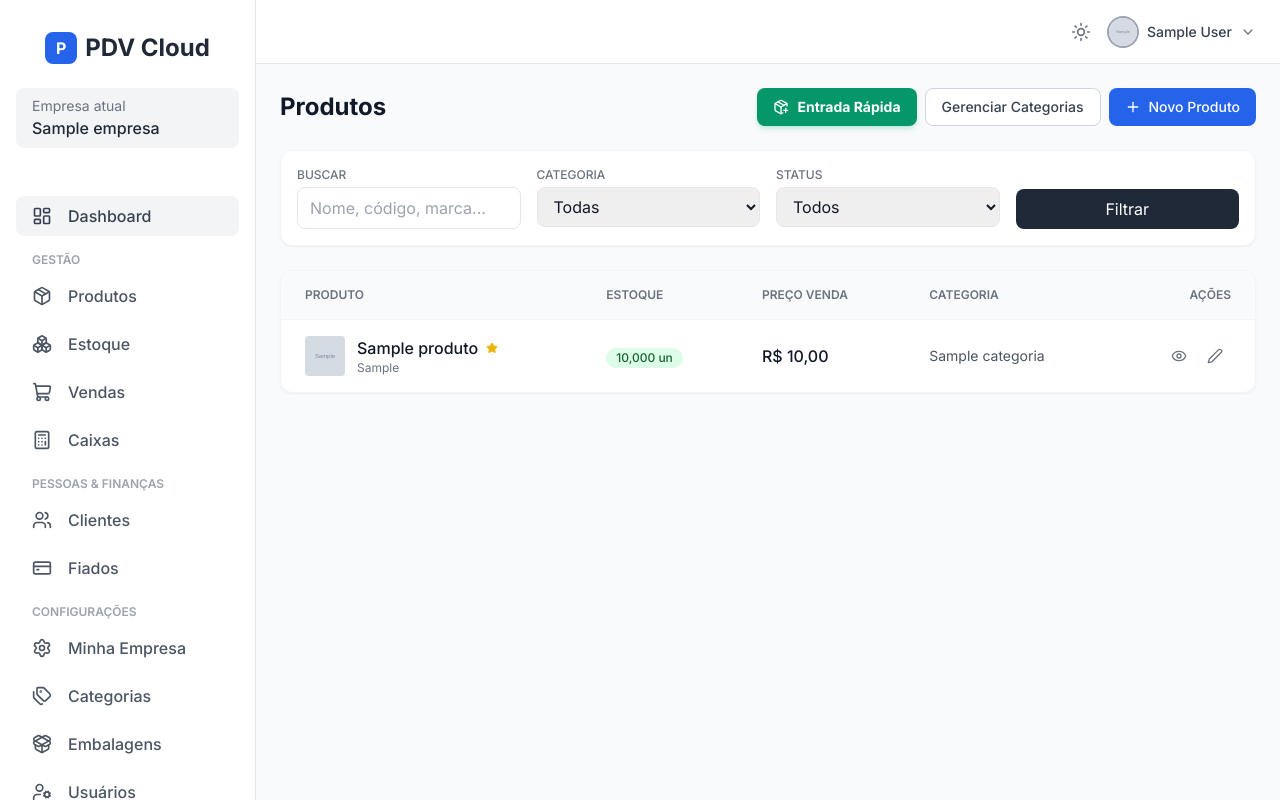
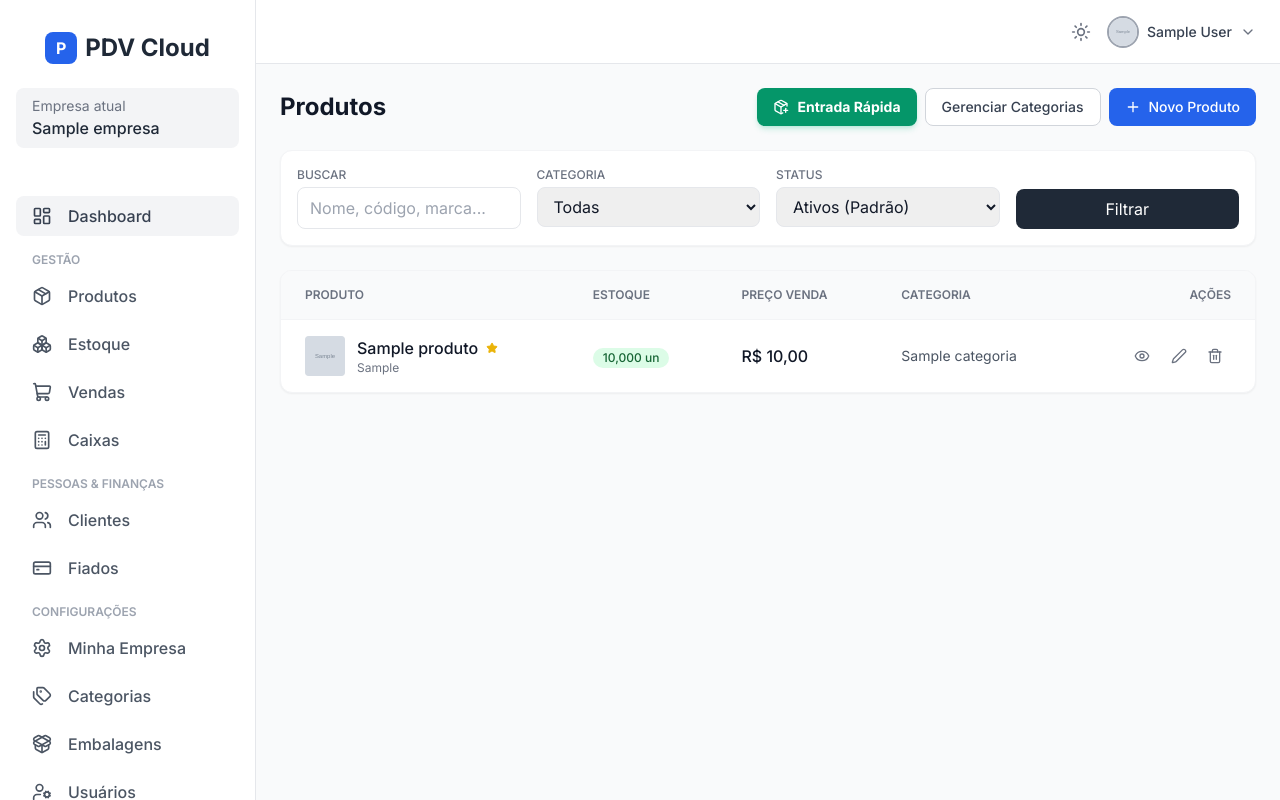
Before and after one commit to lgluiz1/pvd, a Django app: page /produtos/ in a window 1280 px wide. Run offline with Django 4.2, Linux system fonts and the light colour scheme; a user stored in the database is signed in; tables that the repository leaves empty hold one stand-in row (values such as "Sample post"); grey boxes marked "Sample" are stand-in pictures; some libraries are stand-ins or nearby versions.

Commit message:
Feat: Adiciona botao de exclusao de produto e oculta produtos inativos por padrao

```diff
--- a/produtos/urls.py
+++ b/produtos/urls.py
@@ -8,6 +8,7 @@ urlpatterns = [
     path('criar/', views.produto_criar, name='criar'),
     path('<uuid:pk>/', views.produto_detalhe, name='detalhe'),
     path('<uuid:pk>/editar/', views.produto_editar, name='editar'),
+    path('<uuid:pk>/excluir/', views.produto_excluir, name='excluir'),
     path('categorias/', views.categoria_lista, name='categorias'),
     path('embalagens/', views.embalagem_lista, name='embalagens'),
     path('buscar-codigo/', views.buscar_por_codigo, name='buscar_codigo'),
--- a/produtos/views.py
+++ b/produtos/views.py
@@ -1,5 +1,6 @@
 from django.shortcuts import render, redirect, get_object_or_404
 from django.contrib.auth.decorators import login_required
+from django.views.decorators.http import require_POST
 from django.contrib import messages
 from django.http import JsonResponse
 from django.db.models import Q
@@ -40,15 +41,15 @@ def produto_lista(request):
     if categoria_id:
         produtos = produtos.filter(categoria_id=categoria_id)
 
-    status_filter = request.GET.get('status', '')
+    status_filter = request.GET.get('status', 'ativo')
     if status_filter == 'ativo':
         produtos = produtos.filter(ativo=True)
     elif status_filter == 'inativo':
         produtos = produtos.filter(ativo=False)
     elif status_filter == 'estoque_baixo':
-        produtos = produtos.filter(quantidade__lte=models.F('estoque_minimo'))
+        produtos = produtos.filter(ativo=True, quantidade__lte=models.F('estoque_minimo'))
     elif status_filter == 'favorito':
-        produtos = produtos.filter(favorito=True)
+        produtos = produtos.filter(ativo=True, favorito=True)
 
     categorias = Categoria.objects.filter(empresa=request.empresa, ativo=True)
 
@@ -201,6 +202,24 @@ def produto_detalhe(request, pk):
 
 
 @login_required
+@require_POST
+def produto_excluir(request, pk):
+    """Exclui o produto. Se já tiver vendas associadas (ProtectedError), apenas desativa."""
+    produto = get_object_or_404(Produto, pk=pk, empresa=request.empresa)
+    nome = produto.nome
+    try:
+        produto.delete()
+        messages.success(request, f'Produto "{nome}" excluído com sucesso.')
+    except Exception as e:
+        # Geralmente ProtectedError se ele está vinculado a um ItemVenda
+        produto.ativo = False
+        produto.save()
+        messages.warning(request, f'Produto "{nome}" não pôde ser excluído pois possui histórico de vendas, então foi desativado e removido da listagem.')
+
+    return redirect('produtos:lista')
+
+
+@login_required
 def categoria_lista(request):
     """CRUD de categorias."""
     categorias = Categoria.objects.filter(empresa=request.empresa)
--- a/templates/produtos/lista.html
+++ b/templates/produtos/lista.html
@@ -36,8 +36,9 @@
         <div>
             <label class="block text-xs font-medium text-gray-500 uppercase dark:text-gray-400 mb-1">Status</label>
             <select name="status" class="w-full px-3 py-2 border rounded-lg dark:bg-gray-900 dark:border-gray-700 dark:text-white focus:ring-2 focus:ring-blue-500">
-                <option value="">Todos</option>
-                <option value="ativo" {% if request.GET.status == 'ativo' %}selected{% endif %}>Ativos</option>
+                <option value="ativo" {% if request.GET.status == 'ativo' or not request.GET.status %}selected{% endif %}>Ativos (Padrão)</option>
+                <option value="todos" {% if request.GET.status == 'todos' %}selected{% endif %}>Todos (Inclui Excluídos)</option>
+                <option value="inativo" {% if request.GET.status == 'inativo' %}selected{% endif %}>Apenas Excluídos/Inativos</option>
                 <option value="estoque_baixo" {% if request.GET.status == 'estoque_baixo' %}selected{% endif %}>Estoque Baixo</option>
                 <option value="favorito" {% if request.GET.status == 'favorito' %}selected{% endif %}>Favoritos</option>
             </select>
@@ -98,12 +99,18 @@
                         {{ p.categoria.nome|default:"-" }}
                     </td>
                     <td class="px-6 py-4 text-right">
-                        <a href="{% url 'produtos:detalhe' p.pk %}" class="inline-flex items-center justify-center w-8 h-8 text-gray-500 hover:text-blue-600 hover:bg-blue-50 rounded-lg dark:hover:bg-blue-900/30 dark:hover:text-blue-400 transition-colors">
+                        <a href="{% url 'produtos:detalhe' p.pk %}" class="inline-flex items-center justify-center w-8 h-8 text-gray-500 hover:text-blue-600 hover:bg-blue-50 rounded-lg dark:hover:bg-blue-900/30 dark:hover:text-blue-400 transition-colors" title="Ver Detalhes">
                             <i data-lucide="eye" class="w-4 h-4"></i>
                         </a>
-                        <a href="{% url 'produtos:editar' p.pk %}" class="inline-flex items-center justify-center w-8 h-8 text-gray-500 hover:text-blue-600 hover:bg-blue-50 rounded-lg dark:hover:bg-blue-900/30 dark:hover:text-blue-400 transition-colors">
+                        <a href="{% url 'produtos:editar' p.pk %}" class="inline-flex items-center justify-center w-8 h-8 text-gray-500 hover:text-blue-600 hover:bg-blue-50 rounded-lg dark:hover:bg-blue-900/30 dark:hover:text-blue-400 transition-colors" title="Editar">
                             <i data-lucide="edit-2" class="w-4 h-4"></i>
                         </a>
+                        <form action="{% url 'produtos:excluir' p.pk %}" method="POST" class="inline-block" onsubmit="return confirm('Tem certeza que deseja excluir o produto {{ p.nome }}? Se ele tiver histórico de vendas, será inativado para manter os registros.');">
+                            {% csrf_token %}
+                            <button type="submit" class="inline-flex items-center justify-center w-8 h-8 text-gray-500 hover:text-red-600 hover:bg-red-50 rounded-lg dark:hover:bg-red-900/30 dark:hover:text-red-400 transition-colors" title="Excluir">
+                                <i data-lucide="trash-2" class="w-4 h-4"></i>
+                            </button>
+                        </form>
                     </td>
                 </tr>
                 {% empty %}
```
